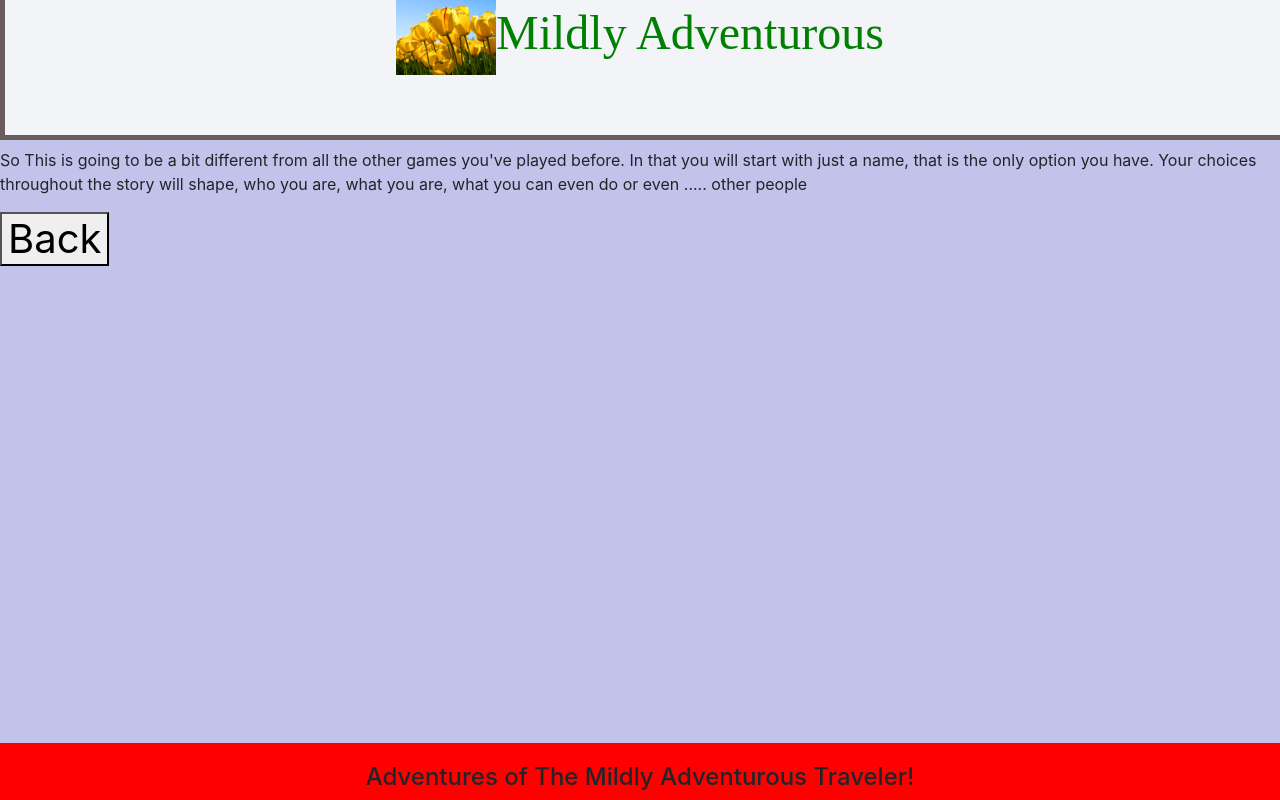
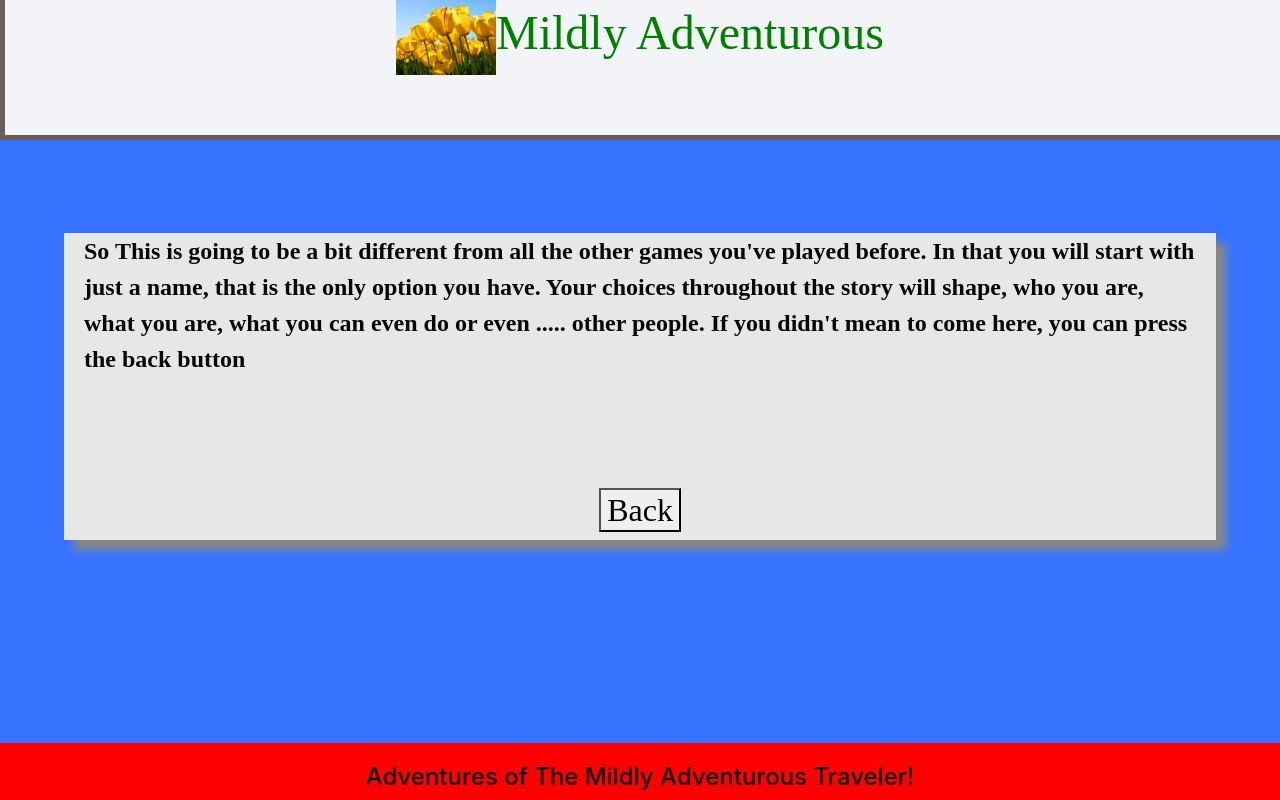
Before and after one commit to JaimieWalker/mildly-adventerous, a React (Create React App) app in the folder client/: page /NewGame in a window 1280 px wide. Built offline with nearby package versions, Linux system fonts and the light colour scheme.

Commit message:
changed some colors

```diff
--- a/client/src/App.css
+++ b/client/src/App.css
@@ -1,3 +1,4 @@
+/* App Color Scheme https://coolors.co/080708-3772ff-df2935-fdca40-e6e8e6 */
 html{
     font-family: 'Gill Sans', 'Gill Sans MT', Calibri, 'Trebuchet MS', sans-serif;
 }
--- a/client/src/FooterFolder/footer.css
+++ b/client/src/FooterFolder/footer.css
@@ -1,3 +1,3 @@
 footer{
-    background-color: green;
+    background-color: #DF2935;
 }
--- a/client/src/Pages/HomeFolder/NewGame/NewGame.css
+++ b/client/src/Pages/HomeFolder/NewGame/NewGame.css
@@ -0,0 +1,16 @@
+.explanation{
+    background-color: #E6E8E6
+;
+    padding-left: 20px;
+    padding-right: 20px;
+    font-weight: bold;
+    font-size: 1.5em;
+    font-family: cursive;
+    box-shadow: 10px 10px 8px #888888;
+    width: 90%;
+    margin: auto;
+}
+
+#back{
+    margin-top: 10%;
+}
--- a/client/src/Pages/HomeFolder/NewGame/NewGame.js
+++ b/client/src/Pages/HomeFolder/NewGame/NewGame.js
@@ -1,11 +1,13 @@
 import React from 'react'
+import './NewGame.css'
 export default class NewGame extends React.Component {
   render () {
     return (
-      <section className="name">
-        <p>{"So This is going to be a bit different from all the other games you've played before. In that you will start with just a name, that is the only option you have. Your choices throughout the story will shape, who you are, what you are, what you can even do or even ..... other people"}</p>
+      <section className="explanation">
+        <p>{"So This is going to be a bit different from all the other games you've played before. In that you will start with just a name, that is the only option you have. Your choices throughout the story will shape, who you are, what you are, what you can even do or even ..... other people. If you didn't mean to come here, you can press the back button"}</p>
 
-        <h1><button onClick={() => this.props.history.goBack()}> Back</button></h1>
+
+        <h2 id="back" className="text-center"><button onClick={() => this.props.history.goBack()}> Back</button></h2>
       </section>
     )
   }
--- a/client/src/Pages/HomeFolder/home.css
+++ b/client/src/Pages/HomeFolder/home.css
@@ -1,5 +1,6 @@
 body{
-    background-color: rgb(194, 194, 235);
+    background-color: #3772FF;
+    color:#080708;
 }
 
 .home{
--- a/client/src/index.css
+++ b/client/src/index.css
@@ -7,8 +7,3 @@ body {
   -webkit-font-smoothing: antialiased;
   -moz-osx-font-smoothing: grayscale;
 }
-
-code {
-  font-family: source-code-pro, Menlo, Monaco, Consolas, "Courier New",
-    monospace;
-}
```
